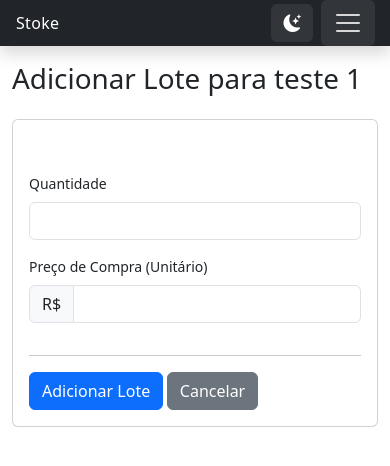
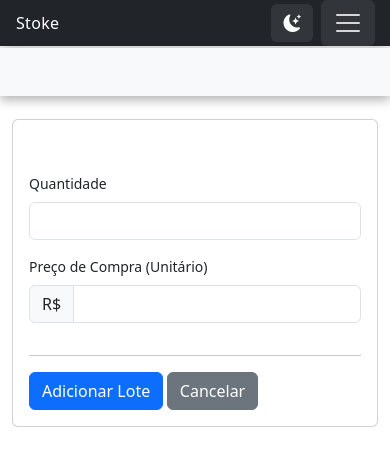
Before and after one commit to darlancst/stoke, a Django app: page /produtos/1/adicionar-estoque/ in a window 390 px wide. Shown: the top 466 px of the page. Run offline with Django 5.2, Linux system fonts and the light colour scheme; data comes from the database, SQL or seed files in the repository; parts of the project's set-up code (start-up, migrations or seed data) failed here and were passed over.

Commit message:
Menu mobile: dropdown de cima para baixo e mais compacto
- Menu agora abre de cima para baixo (max-height de 0 a 400px)
- Design mais compacto: padding reduzido nos links
- Font-size menor (0.9rem) no mobile
- max-height de 400px com scroll interno se necessÃ¡rio
- Ocupa largura total da tela (left: 0, right: 0)
- AnimaÃ§Ã£o suave e overlay mantido
- Links com padding 0.5rem 1rem para economia de espaÃ§o

```diff
--- a/estoque_project/inventario/templates/inventario/base.html
+++ b/estoque_project/inventario/templates/inventario/base.html
@@ -707,22 +707,33 @@
             color: #ffc66d;
         }
 
-        /* Menu mobile - sidebar lateral */
+        /* Menu mobile - dropdown compacto */
         @media (max-width: 767.98px) {
             #sidebarMenu {
                 position: fixed;
                 top: 48px;
-                left: -100%;
-                bottom: 0;
-                width: 280px;
+                left: 0;
+                right: 0;
                 z-index: 1040;
-                transition: left 0.3s ease-in-out;
-                overflow-y: auto;
-                box-shadow: 2px 0 10px rgba(0,0,0,0.3);
+                max-height: 0;
+                overflow: hidden;
+                transition: max-height 0.3s ease-in-out;
+                box-shadow: 0 4px 10px rgba(0,0,0,0.3);
             }
 
             #sidebarMenu.menu-open {
-                left: 0;
+                max-height: 400px;
+                overflow-y: auto;
+            }
+
+            /* Fazer menu mais compacto em mobile */
+            #sidebarMenu .nav-link {
+                padding: 0.5rem 1rem;
+                font-size: 0.9rem;
+            }
+
+            #sidebarMenu .position-sticky {
+                padding-top: 0.5rem !important;
             }
 
             /* Remover comportamento padrão do Bootstrap collapse em mobile */
```
